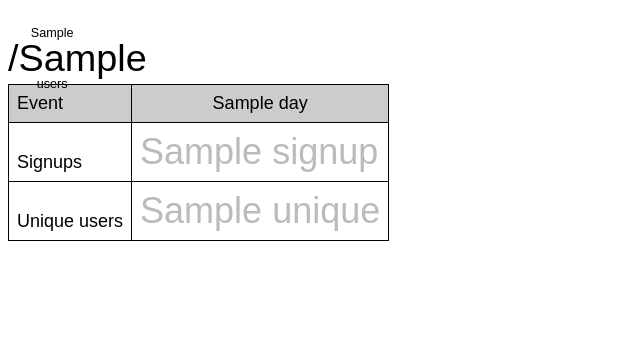
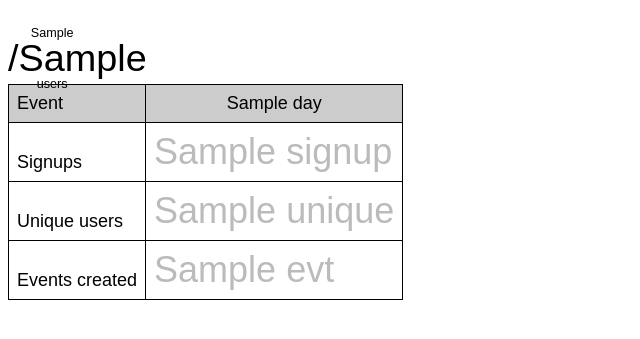
Before and after one commit to eentzel/myeventbot, a Python web app: template templates/dashboard.html in a window 1280 px wide. Shown: the top 339 px of the page, without its empty margins (0-640 px from the left). Run offline with Jinja, Linux system fonts and the light colour scheme; the template is opened without the code that fills it: most values are stand-ins (such as "Sample title", 1, 10 or a date in 2020); style sheets or scripts are compiled from the project's sources.

Commit message:
Add 'events created' stat to dashboard

```diff
--- a/templates/dashboard.html
+++ b/templates/dashboard.html
@@ -34,6 +34,12 @@
                             <td>{{u}}</td>
                         {% endfor %}
                     </tr>
+                    <tr>
+                        <td>Events created</td>
+                        {% for evt in events_created %}
+                            <td>{{evt}}</td>
+                        {% endfor %}
+                    </tr>
                 </tbody>
             </table>
         </div>
```
Also changed, not shown: dashboard.py (+4 -3 lines).
